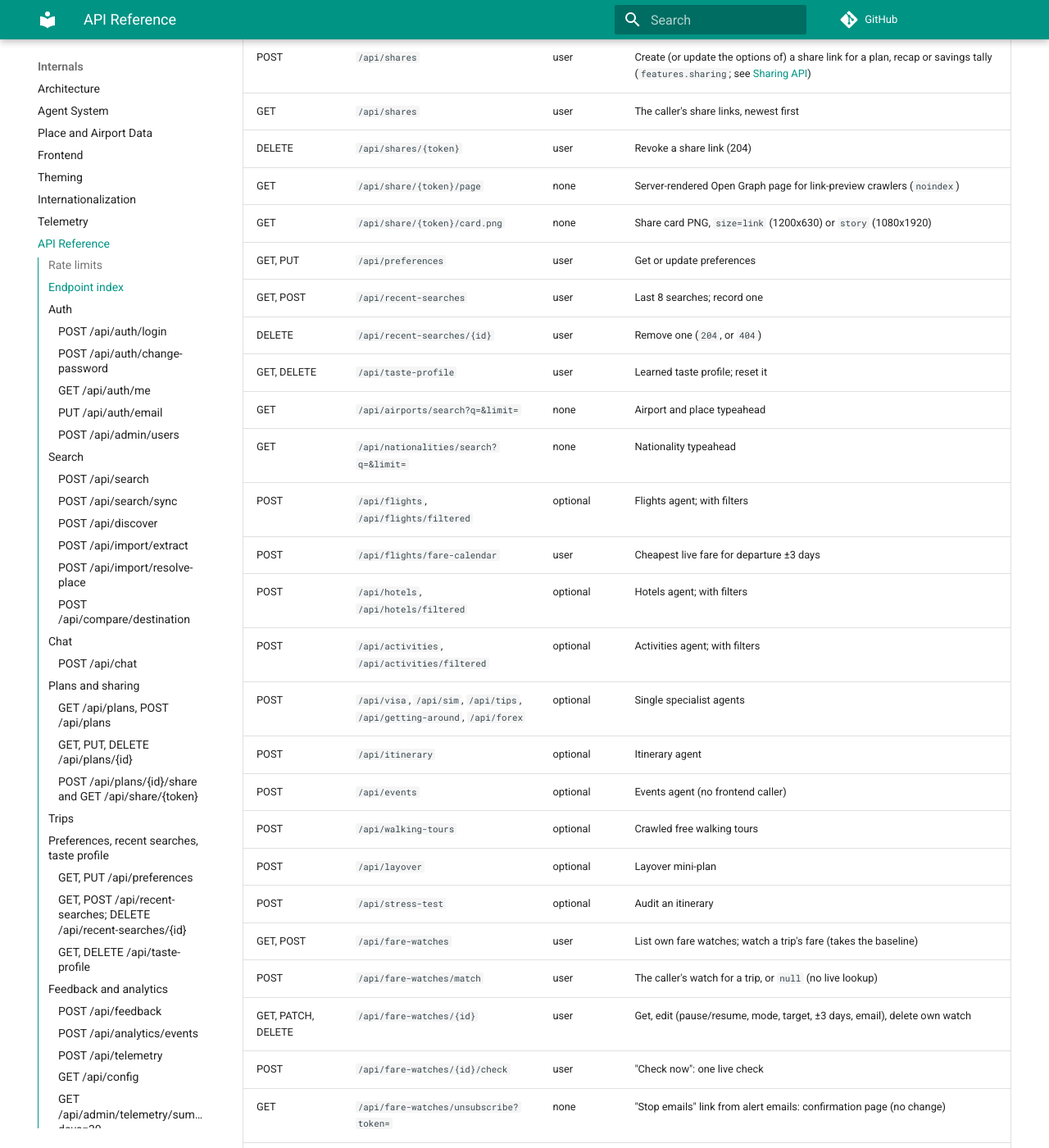
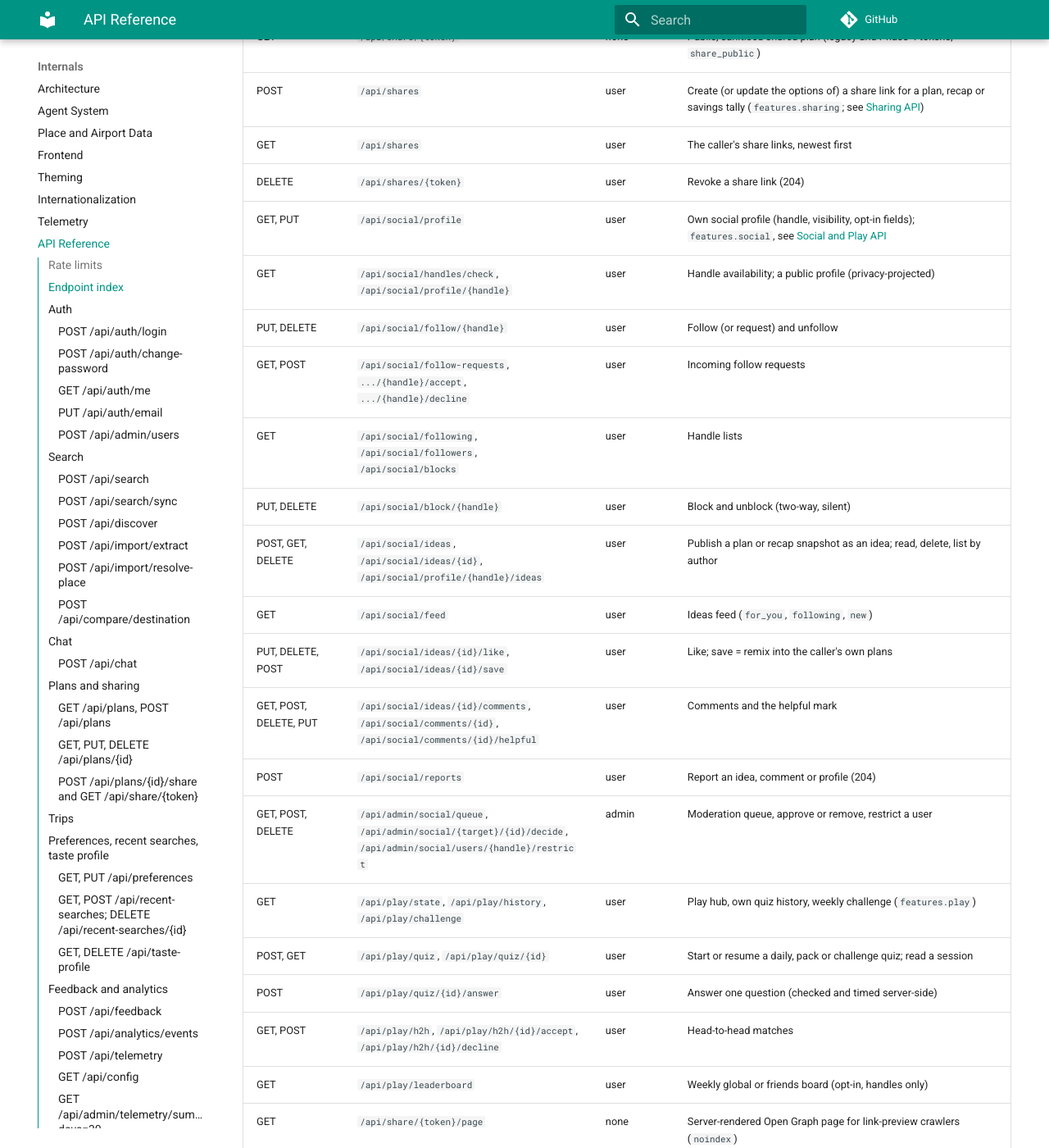
Before and after one commit to rupakc/travel-planner, an MkDocs documentation site: the page built from docs/API-Reference.md, in a window 1280 px wide and 1400 px high, scrolled down 2964 px. Shown: the whole window at 82% size. Built offline with MkDocs 1.6.1 and Material for MkDocs 9.7.7, drawn with Linux system fonts in a browser that asks for light colours; comment, search, counter and statistics services are not loaded.

Commit message:
docs(phase5): parity, API index, Social-API freeze, CLAUDE pointers
Co-Authored-By: Claude Opus 5.5 <noreply@anthropic.com>

```diff
--- a/docs/API-Reference.md
+++ b/docs/API-Reference.md
@@ -71,6 +71,23 @@ Limits are configurable (see [Configuration](Configuration.md#rate-limits)). The
 | POST | `/api/shares` | user | Create (or update the options of) a share link for a plan, recap or savings tally (`features.sharing`; see [Sharing API](Sharing-API.md)) |
 | GET | `/api/shares` | user | The caller's share links, newest first |
 | DELETE | `/api/shares/{token}` | user | Revoke a share link (204) |
+| GET, PUT | `/api/social/profile` | user | Own social profile (handle, visibility, opt-in fields); `features.social`, see [Social and Play API](Social-API.md) |
+| GET | `/api/social/handles/check`, `/api/social/profile/{handle}` | user | Handle availability; a public profile (privacy-projected) |
+| PUT, DELETE | `/api/social/follow/{handle}` | user | Follow (or request) and unfollow |
+| GET, POST | `/api/social/follow-requests`, `.../{handle}/accept`, `.../{handle}/decline` | user | Incoming follow requests |
+| GET | `/api/social/following`, `/api/social/followers`, `/api/social/blocks` | user | Handle lists |
+| PUT, DELETE | `/api/social/block/{handle}` | user | Block and unblock (two-way, silent) |
+| POST, GET, DELETE | `/api/social/ideas`, `/api/social/ideas/{id}`, `/api/social/profile/{handle}/ideas` | user | Publish a plan or recap snapshot as an idea; read, delete, list by author |
+| GET | `/api/social/feed` | user | Ideas feed (`for_you`, `following`, `new`) |
+| PUT, DELETE, POST | `/api/social/ideas/{id}/like`, `/api/social/ideas/{id}/save` | user | Like; save = remix into the caller's own plans |
+| GET, POST, DELETE, PUT | `/api/social/ideas/{id}/comments`, `/api/social/comments/{id}`, `/api/social/comments/{id}/helpful` | user | Comments and the helpful mark |
+| POST | `/api/social/reports` | user | Report an idea, comment or profile (204) |
+| GET, POST, DELETE | `/api/admin/social/queue`, `/api/admin/social/{target}/{id}/decide`, `/api/admin/social/users/{handle}/restrict` | admin | Moderation queue, approve or remove, restrict a user |
+| GET | `/api/play/state`, `/api/play/history`, `/api/play/challenge` | user | Play hub, own quiz history, weekly challenge (`features.play`) |
+| POST, GET | `/api/play/quiz`, `/api/play/quiz/{id}` | user | Start or resume a daily, pack or challenge quiz; read a session |
+| POST | `/api/play/quiz/{id}/answer` | user | Answer one question (checked and timed server-side) |
+| GET, POST | `/api/play/h2h`, `/api/play/h2h/{id}/accept`, `/api/play/h2h/{id}/decline` | user | Head-to-head matches |
+| GET | `/api/play/leaderboard` | user | Weekly global or friends board (opt-in, handles only) |
 | GET | `/api/share/{token}/page` | none | Server-rendered Open Graph page for link-preview crawlers (`noindex`) |
 | GET | `/api/share/{token}/card.png` | none | Share card PNG, `size=link` (1200x630) or `story` (1080x1920) |
 | GET, PUT | `/api/preferences` | user | Get or update preferences |
```
Also changed, not shown: CLAUDE.md (+6 -1 lines), docs/Configuration.md (+0 -2 lines), docs/Feature-Parity.md (+18 -0 lines), docs/Sharing-API.md (+2 -2 lines), docs/Social-API.md (+2 -2 lines).
